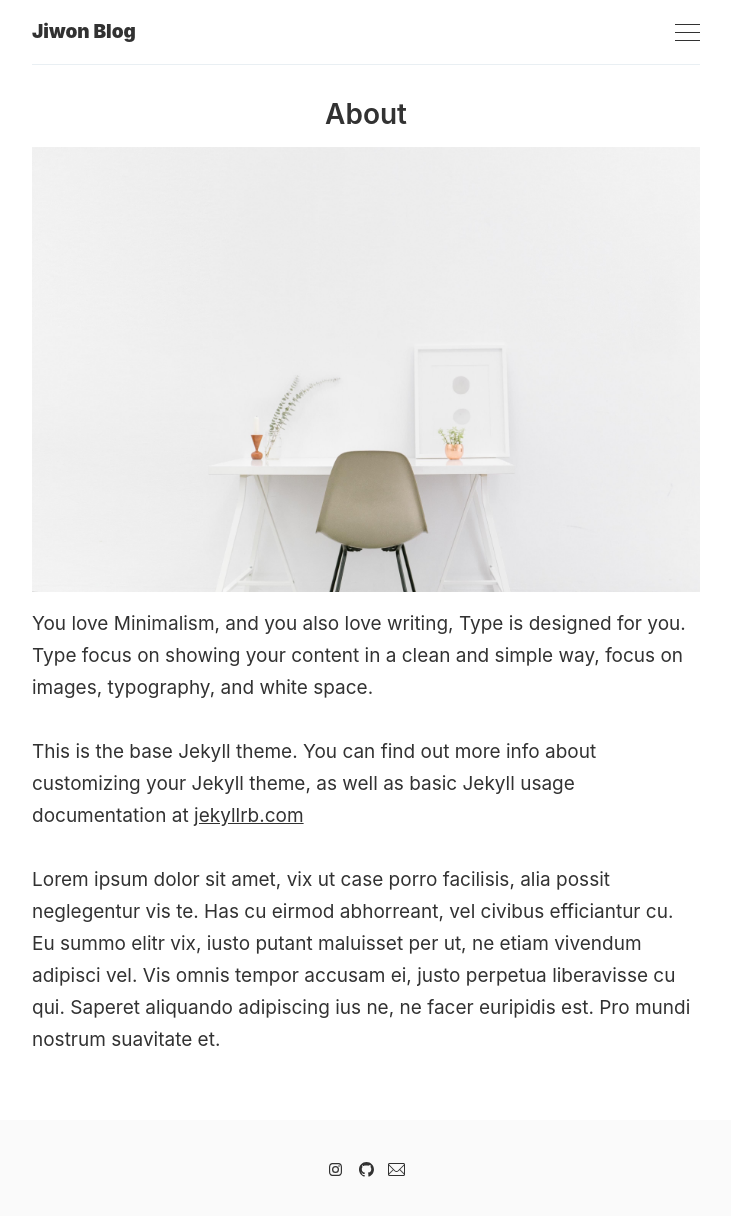
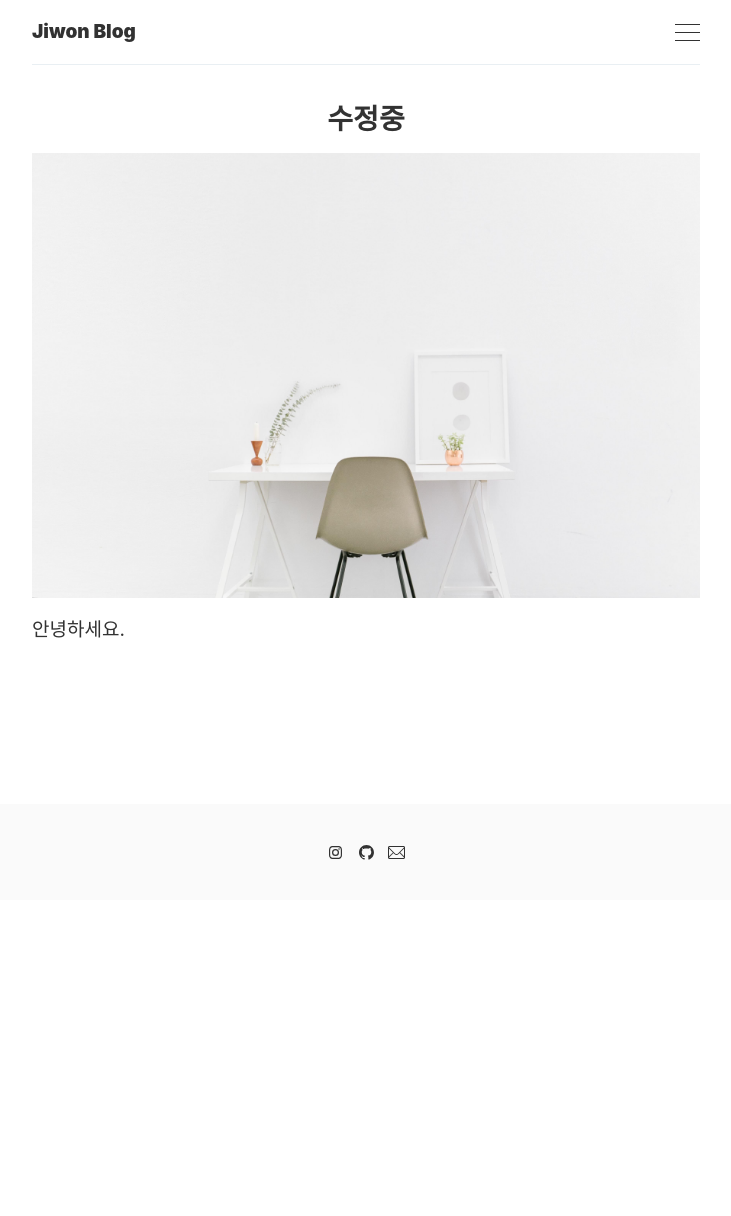
Before and after one commit to inha-informatics/geongswon.github.io, a Jekyll site: the page built from _pages/about.md, in a window 1280 px wide. Shown: the whole page, without its empty margins (274-1005 px from the left). Built offline with Jekyll 4.4.1, drawn with Linux system fonts in a browser that asks for light colours; after the commit the page ends 900 px from its top, so only the background shows below that.

Commit message:
Update about.md

```diff
--- a/_pages/about.md
+++ b/_pages/about.md
@@ -1,11 +1,7 @@
 ---
 layout: page
-title: About
+title: 수정중
 image: '/images/pages/about.jpeg'
 ---
 
-You love Minimalism, and you also love writing, Type is designed for you. Type focus on showing your content in a clean and simple way, focus on images, typography, and white space.
-
-This is the base Jekyll theme. You can find out more info about customizing your Jekyll theme, as well as basic Jekyll usage documentation at [jekyllrb.com](http://jekyllrb.com/)
-
-Lorem ipsum dolor sit amet, vix ut case porro facilisis, alia possit neglegentur vis te. Has cu eirmod abhorreant, vel civibus efficiantur cu. Eu summo elitr vix, iusto putant maluisset per ut, ne etiam vivendum adipisci vel. Vis omnis tempor accusam ei, justo perpetua liberavisse cu qui. Saperet aliquando adipiscing ius ne, ne facer euripidis est. Pro mundi nostrum suavitate et.
+안녕하세요.
```
